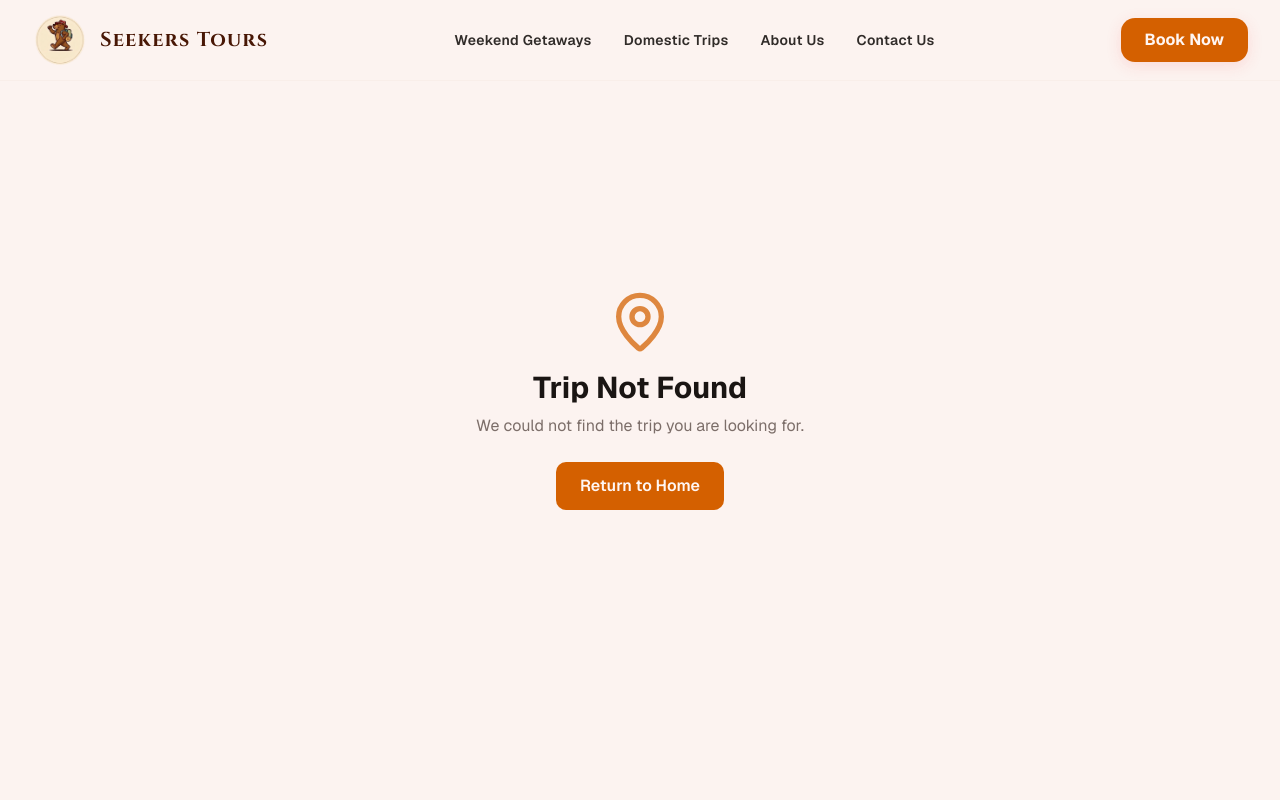
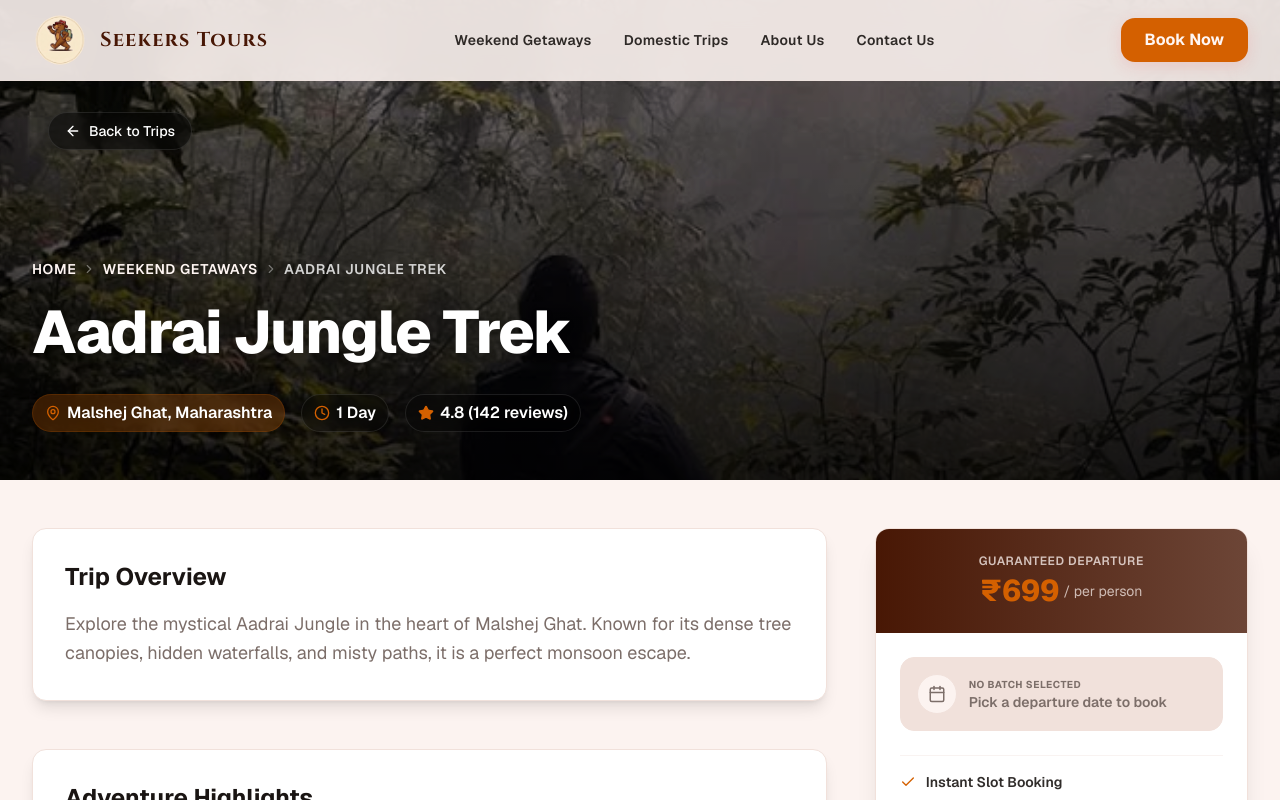
Before and after one commit to amit-maurya-7404/SeekersTours, a Next.js app: page /trip/aadrai-jungle-trek in a window 1280 px wide. Before the commit this address had no page. Shown: the top 800 px of the page. Built offline with nearby package versions, Linux system fonts and the light colour scheme; a web font is replaced by a local one.

Commit message:
feat: implement trip itinerary details page and root layout with custom font configuration

```diff
--- a/app/layout.tsx
+++ b/app/layout.tsx
@@ -61,6 +61,7 @@ const delaGothicOne = Dela_Gothic_One({
 });
 
 export const metadata: Metadata = {
+  metadataBase: new URL('https://www.seekerstours.in'),
   title: 'Seekers Tours - Premium Adventure Travel',
   description: 'Discover unforgettable journeys with Seekers Tours. Expert-guided adventure travel experiences to exotic destinations.',
   robots: {
@@ -87,6 +88,28 @@ export const metadata: Metadata = {
     ],
     apple: '/apple-icon.png',
   },
+  openGraph: {
+    title: 'Seekers Tours - Premium Adventure Travel',
+    description: 'Discover unforgettable journeys with Seekers Tours. Expert-guided adventure travel experiences to exotic destinations.',
+    url: 'https://www.seekerstours.in',
+    siteName: 'Seekers Tours',
+    images: [
+      {
+        url: '/images/LOGO.jpeg',
+        width: 1200,
+        height: 630,
+        alt: 'Seekers Tours Logo',
+      },
+    ],
+    locale: 'en_IN',
+    type: 'website',
+  },
+  twitter: {
+    card: 'summary_large_image',
+    title: 'Seekers Tours - Premium Adventure Travel',
+    description: 'Discover unforgettable journeys with Seekers Tours. Expert-guided adventure travel experiences to exotic destinations.',
+    images: ['/images/LOGO.jpeg'],
+  },
 }
 
 export default function RootLayout({
--- a/app/trip/[id]/page.tsx
+++ b/app/trip/[id]/page.tsx
@@ -20,7 +20,7 @@ const TRIP_ITINERARIES: Record<
     slots?: { time?: string; text: string }[]
   }[]
 > = {
-  w1: [
+  'aadrai-jungle-trek': [
     {
       day: 1,
       title: 'Departure from Mumbai',
@@ -56,7 +56,7 @@ const TRIP_ITINERARIES: Record<
       ]
     }
   ],
-  w2: [
+  'kalu-waterfall-trek': [
     {
       day: 1,
       title: 'Departure from Mumbai',
@@ -92,7 +92,7 @@ const TRIP_ITINERARIES: Record<
       ]
     }
   ],
-  w3: [
+  'naneghat-trek': [
     {
       day: 1,
       title: 'Late Night Departure from Mumbai',
@@ -118,7 +118,7 @@ const TRIP_ITINERARIES: Record<
       ]
     }
   ],
-  w4: [
+  'devkund-waterfall-trek': [
     {
       day: 1,
       title: 'Departure from Mumbai',
@@ -153,7 +153,7 @@ const TRIP_ITINERARIES: Record<
       ]
     }
   ],
-  w5: [
+  'kalsubai-monsoon-trek': [
     {
       day: 1,
       title: 'Late Night Departure from Mumbai',
@@ -179,7 +179,7 @@ const TRIP_ITINERARIES: Record<
       ]
     }
   ],
-  w6: [
+  'nanemachi-waterfall-trek': [
     {
       day: 1,
       title: 'Late Night Departure from Mumbai',
@@ -205,7 +205,7 @@ const TRIP_ITINERARIES: Record<
       ]
     }
   ],
-  w7: [
+  'andharban-dark-forest-trek': [
     {
       day: 1,
       title: 'Late Night Departure from Mumbai',
@@ -230,7 +230,7 @@ const TRIP_ITINERARIES: Record<
       ]
     }
   ],
-  w8: [
+  'harishchandragad-fort-monsoon-trek': [
     {
       day: 1,
       title: 'Late Night Departure from Mumbai',
@@ -256,7 +256,7 @@ const TRIP_ITINERARIES: Record<
       ]
     }
   ],
-  w9: [
+  'sondai-fort-trek': [
     {
       day: 1,
       title: 'Late Night Departure from Mumbai',
@@ -282,7 +282,7 @@ const TRIP_ITINERARIES: Record<
       ]
     }
   ],
-  w10: [
+  'one-day-special-visapur-fort-trek': [
     {
       day: 1,
       title: 'Visapur Fort Sunday Special Day Trek',
@@ -310,7 +310,7 @@ const TRIP_ITINERARIES: Record<
       ]
     }
   ],
-  d1: [
+  'ladakh-highway-road-trip': [
     { day: 1, title: 'Leh Arrival & Acclimatization', description: 'Arrive at Leh Airport, check-in to your hotel, and spend the day resting to acclimatize to high altitude.', activities: ['Leh airport pick-up', 'Hotel check-in', 'Rest & Acclimatization', 'Light evening walk'] },
     { day: 2, title: 'Leh Local Sightseeing', description: 'Explore Leh local attractions including Hall of Fame, Magnetic Hill, and Sangam (confluence of Indus & Zanskar rivers).', activities: ['Sangam river view', 'Magnetic Hill ride', 'Hall of Fame visit', 'Shanti Stupa sunset'] },
     { day: 3, title: 'Leh to Nubra Valley via Khardung La', description: 'Drive over Khardung La (one of the highest motorable passes). Reach Nubra Valley and check-in to camps.', activities: ['Khardung La pass stop', 'Nubra valley drive', 'Hunder sand dunes', 'Camel ride'] },
@@ -319,7 +319,7 @@ const TRIP_ITINERARIES: Record<
     { day: 6, title: 'Pangong Lake to Leh', description: 'Witness the sunrise over Pangong Lake. Drive back to Leh crossing Chang La pass.', activities: ['Pangong sunrise', 'Chang La pass crossing', 'Leh return', 'Shopping time'] },
     { day: 7, title: 'Leh Departure', description: 'Transfer to Leh airport for your flight back home.', activities: ['Airport drop'] }
   ],
-  d2: [
+  'spiti-valley-explorer': [
     { day: 1, title: 'Shimla to Kalpa Drive', description: 'Depart from Shimla, drive along the Sutlej river, and reach Kalpa, a beautiful village overlooking Kinner Kailash.', activities: ['Sutlej river valley', 'Kalpa check-in', 'Kinner Kailash view'] },
     { day: 2, title: 'Kalpa to Kaza (Spiti Entry)', description: 'Enter Spiti valley. Cross Nako village and Tabo Monastery to reach Kaza, the sub-divisional headquarters.', activities: ['Nako Lake stop', 'Tabo Monastery tour', 'Kaza hotel check-in'] },
     { day: 3, title: 'Key Monastery & Kibber Village', description: 'Visit the stunning Key Monastery, perched on a hilltop, and explore Kibber, one of the highest villages.', activities: ['Key Monastery visit', 'Kibber village walk', 'Chicham Bridge (highest)'] },
@@ -328,7 +328,7 @@ const TRIP_ITINERARIES: Record<
     { day: 6, title: 'Chandratal to Manali Drive', description: 'Drive back to Manali crossing Rohtang Pass / Atal Tunnel. Check-in to hotel.', activities: ['Rohtang pass views', 'Atal Tunnel drive', 'Manali check-in'] },
     { day: 7, title: 'Manali Departure', description: 'Say goodbye to Spiti & return home.', activities: ['Departure'] }
   ],
-  d3: [
+  'kashmir-paradise-tour': [
     { day: 1, title: 'Srinagar Houseboat Check-in', description: 'Arrive in Srinagar. Check-in to a luxury wooden houseboat on Dal Lake and enjoy a Shikara ride at sunset.', activities: ['Srinagar airport pick-up', 'Houseboat check-in', 'Shikara ride on Dal Lake', 'Sunset views'] },
     { day: 2, title: 'Srinagar to Gulmarg Day Trip', description: 'Drive to Gulmarg, ride the famous Gondola cable car to Phase 1 & 2 for snow adventure.', activities: ['Gulmarg mountain drive', 'Gondola ride', 'Snow skiing', 'Return to Srinagar'] },
     { day: 3, title: 'Srinagar to Pahalgam', description: 'Drive to Pahalgam (Valley of Shepherds). Enroute visit saffron fields and Avantipura ruins. Check-in to hotel.', activities: ['Saffron fields stop', 'Lidder river walk', 'Pahalgam check-in'] },
@@ -336,7 +336,7 @@ const TRIP_ITINERARIES: Record<
     { day: 5, title: 'Pahalgam to Srinagar (Mughal Gardens)', description: 'Drive back to Srinagar, explore the beautiful Shalimar and Nishat Mughal Gardens.', activities: ['Mughal gardens tour', 'Local market shopping', 'Srinagar hotel check-in'] },
     { day: 6, title: 'Srinagar Departure', description: 'Transfer to Srinagar airport for departure.', activities: ['Airport drop'] }
   ],
-  d4: [
+  'meghalaya-backpacking-tour': [
     { day: 1, title: 'Guwahati to Shillong', description: 'Pick up from Guwahati, drive to Shillong, stopping by the vast Umiam Lake.', activities: ['Guwahati pick-up', 'Umiam Lake view', 'Shillong hotel check-in'] },
     { day: 2, title: 'Cherrapunji drive', description: 'Drive to Cherrapunji, visiting Elephant Falls and Mawkdok Dympep Valley bridge.', activities: ['Elephant falls', 'Mawkdok valley viewpoint', 'Cherrapunji check-in'] },
     { day: 3, title: 'Double Decker Living Root Bridge Trek', description: 'Trek down 3,000 steps to reach the legendary Double Decker Living Root Bridge at Nongriat.', activities: ['Nongriat valley trek', 'Double Decker Bridge walk', 'Rainbow falls hike'] },
@@ -345,7 +345,7 @@ const TRIP_ITINERARIES: Record<
     { day: 6, title: 'Shillong to Laitlum Canyons & Guwahati', description: 'Visit the jaw-dropping Laitlum Canyons, then drive back to Guwahati.', activities: ['Laitlum canyon view', 'Guwahati return', 'Guwahati check-in'] },
     { day: 7, title: 'Guwahati Departure', description: 'Depart from Guwahati airport.', activities: ['Airport transfer'] }
   ],
-  d5: [
+  'kerala-backwaters-and-hills': [
     { day: 1, title: 'Kochi Arrival & Munnar Drive', description: 'Arrive in Kochi, drive through scenic Cheeyappara and Valara waterfalls to Munnar.', activities: ['Kochi pick-up', 'Waterfall stops', 'Munnar resort check-in'] },
     { day: 2, title: 'Munnar Tea Fields Exploration', description: 'Explore Munnar tea estates, Eravikulam National Park (Nilgiri Tahr), and Mattupetty Dam.', activities: ['Tea estate walk', 'National park safari', 'Mattupetty dam boating'] },
     { day: 3, title: 'Munnar to Thekkady Wilds', description: 'Drive to Thekkady, visit spice plantations and take a boat safari on Periyar Lake.', activities: ['Thekkady drive', 'Spice garden tour', 'Periyar lake boat safari'] },
@@ -353,7 +353,7 @@ const TRIP_ITINERARIES: Record<
     { day: 5, title: 'Alleppey to Fort Kochi Heritage', description: 'Drive to Kochi, see Chinese fishing nets, St. Francis Church, and Jew Town.', activities: ['Chinese fishing nets', 'Jew town shopping', 'Fort Kochi heritage walk'] },
     { day: 6, title: 'Kochi Departure', description: 'Airport drop for departure.', activities: ['Airport drop'] }
   ],
-  d6: [
+  'andaman-islands-beach-escape': [
     { day: 1, title: 'Port Blair Arrival', description: 'Arrive at Port Blair, visit Cellular Jail and watch the evening Light & Sound show.', activities: ['Port Blair pick-up', 'Cellular jail tour', 'Light & Sound show'] },
     { day: 2, title: 'Port Blair to Havelock Island', description: 'Take a cruise ship to Havelock Island, spend the evening at the famous Radhanagar Beach.', activities: ['Havelock cruise ride', 'Radhanagar beach sunset', 'Resort check-in'] },
     { day: 3, title: 'Scuba Diving & Elephant Beach', description: 'Embark on a scuba diving session and visit Elephant Beach for water sports like snorkeling.', activities: ['Scuba diving', 'Elephant beach boat', 'Snorkeling & jet ski'] },
--- a/lib/trips.ts
+++ b/lib/trips.ts
@@ -23,7 +23,7 @@ export interface Trip {
 export const SAMPLE_TRIPS: Trip[] = [
   // Weekend Getaways (type: 'weekend') - Maharashtra Treks, Camping, Midnight Cycling
   {
-    id: 'w1',
+    id: 'aadrai-jungle-trek',
     title: 'Aadrai Jungle Trek',
     destination: 'Malshej Ghat, Maharashtra',
     image: '/ST-Aadrai.jpeg',
@@ -42,7 +42,7 @@ export const SAMPLE_TRIPS: Trip[] = [
     departureRule: 'Fri-Sat'
   },
   {
-    id: 'w2',
+    id: 'kalu-waterfall-trek',
     title: 'Kalu Waterfall Trek',
     destination: 'Malshej Ghat, Maharashtra',
     image: '/ST-Kalu.jpeg',
@@ -75,7 +75,7 @@ export const SAMPLE_TRIPS: Trip[] = [
     ]
   },
   {
-    id: 'w3',
+    id: 'naneghat-trek',
     title: 'Naneghat Trek',
     destination: 'Junnar, Maharashtra',
     image: '/ST-Naneghat.jpeg',
@@ -94,7 +94,7 @@ export const SAMPLE_TRIPS: Trip[] = [
     departureRule: 'Fri-Sat'
   },
   {
-    id: 'w4',
+    id: 'devkund-waterfall-trek',
     title: 'Devkund Waterfall Trek',
     destination: 'Bhira, Maharashtra',
     image: '/ST-Devkund.jpg',
@@ -126,7 +126,7 @@ export const SAMPLE_TRIPS: Trip[] = [
     ]
   },
   {
-    id: 'w5',
+    id: 'kalsubai-monsoon-trek',
     title: 'Kalsubai Monsoon Trek',
     destination: 'Igatpuri, Maharashtra',
     image: '/ST-kalsubai.jpeg',
@@ -145,7 +145,7 @@ export const SAMPLE_TRIPS: Trip[] = [
     departureRule: 'Fri-Sat'
   },
   {
-    id: 'w6',
+    id: 'nanemachi-waterfall-trek',
     title: 'Nanemachi Waterfall Trek',
     destination: 'Mahad, Maharashtra',
     image: '/ST-Nanemachi.jpg',
@@ -164,7 +164,7 @@ export const SAMPLE_TRIPS: Trip[] = [
     departureRule: 'Fri-Sat'
   },
   {
-    id: 'w7',
+    id: 'andharban-dark-forest-trek',
     title: 'Andharban The Dark Forest Trek',
     destination: 'Tamhini Ghat, Maharashtra',
     image: '/ST-Andharban.jpg',
@@ -183,7 +183,7 @@ export const SAMPLE_TRIPS: Trip[] = [
     departureRule: 'Fri-Sat'
   },
   {
-    id: 'w8',
+    id: 'harishchandragad-fort-monsoon-trek',
     title: 'Harishchandragad Fort Monsoon Trek',
     destination: 'Ahmednagar, Maharashtra',
     image: '/ST-Harishchandragad.jpeg',
@@ -202,7 +202,7 @@ export const SAMPLE_TRIPS: Trip[] = [
     departureRule: 'Fri-Sat'
   },
   {
-    id: 'w9',
+    id: 'sondai-fort-trek',
     title: 'Sondai Fort Trek',
     destination: 'Karjat, Maharashtra',
     image: '/ST-sondai.jpeg',
@@ -221,7 +221,7 @@ export const SAMPLE_TRIPS: Trip[] = [
     departureRule: 'Fri-Sat'
   },
   {
-    id: 'w10',
+    id: 'one-day-special-visapur-fort-trek',
     title: 'One Day special Visapur Fort Trek',
     destination: 'Lonavala, Maharashtra',
     image: '/ST-Visapur.jpeg',
@@ -255,7 +255,7 @@ export const SAMPLE_TRIPS: Trip[] = [
 
   // Domestic Trips (type: 'domestic')
   {
-    id: 'd1',
+    id: 'ladakh-highway-road-trip',
     title: 'Ladakh Highway Road Trip',
     destination: 'Leh-Ladakh',
     image: 'https://images.unsplash.com/photo-1581793745862-99f579662e7b?w=600&h=400&fit=crop',
@@ -271,7 +271,7 @@ export const SAMPLE_TRIPS: Trip[] = [
     availableDates: ['20 Jun - 27 Jun 2026', '11 Jul - 18 Jul 2026', '08 Aug - 15 Aug 2026']
   },
   {
-    id: 'd2',
+    id: 'spiti-valley-explorer',
     title: 'Spiti Valley Explorer',
     destination: 'Himachal Pradesh',
     image: 'https://images.unsplash.com/photo-1611001716885-b3402558a62b?w=600&h=400&fit=crop',
@@ -287,7 +287,7 @@ export const SAMPLE_TRIPS: Trip[] = [
     availableDates: ['21 Jun - 27 Jun 2026', '12 Jul - 18 Jul 2026', '09 Aug - 15 Aug 2026']
   },
   {
-    id: 'd3',
+    id: 'kashmir-paradise-tour',
     title: 'Kashmir Paradise Tour',
     destination: 'Jammu & Kashmir',
     image: 'https://images.unsplash.com/photo-1566228015668-4c45dbc4e2f5?w=600&h=400&fit=crop',
@@ -303,7 +303,7 @@ export const SAMPLE_TRIPS: Trip[] = [
     availableDates: ['20 Jun - 25 Jun 2026', '11 Jul - 16 Jul 2026', '08 Aug - 13 Aug 2026']
   },
   {
-    id: 'd4',
+    id: 'meghalaya-backpacking-tour',
     title: 'Meghalaya Backpacking Tour',
     destination: 'Northeast India',
     image: 'https://images.unsplash.com/photo-1625123627242-97ef1000c6d1?w=600&h=400&fit=crop',
@@ -319,7 +319,7 @@ export const SAMPLE_TRIPS: Trip[] = [
     availableDates: ['20 Jun - 26 Jun 2026', '11 Jul - 17 Jul 2026', '08 Aug - 14 Aug 2026']
   },
   {
-    id: 'd5',
+    id: 'kerala-backwaters-and-hills',
     title: 'Kerala Backwaters & Hills',
     destination: 'Kerala',
     image: 'https://images.unsplash.com/photo-1593693397690-362cb9666fc2?w=600&h=400&fit=crop',
@@ -335,7 +335,7 @@ export const SAMPLE_TRIPS: Trip[] = [
     availableDates: ['20 Jun - 25 Jun 2026', '11 Jul - 16 Jul 2026', '08 Aug - 13 Aug 2026']
   },
   {
-    id: 'd6',
+    id: 'andaman-islands-beach-escape',
     title: 'Andaman Islands Beach Escape',
     destination: 'Andaman Islands',
     image: 'https://images.unsplash.com/photo-1540206395-68808572332f?w=600&h=400&fit=crop',
```
